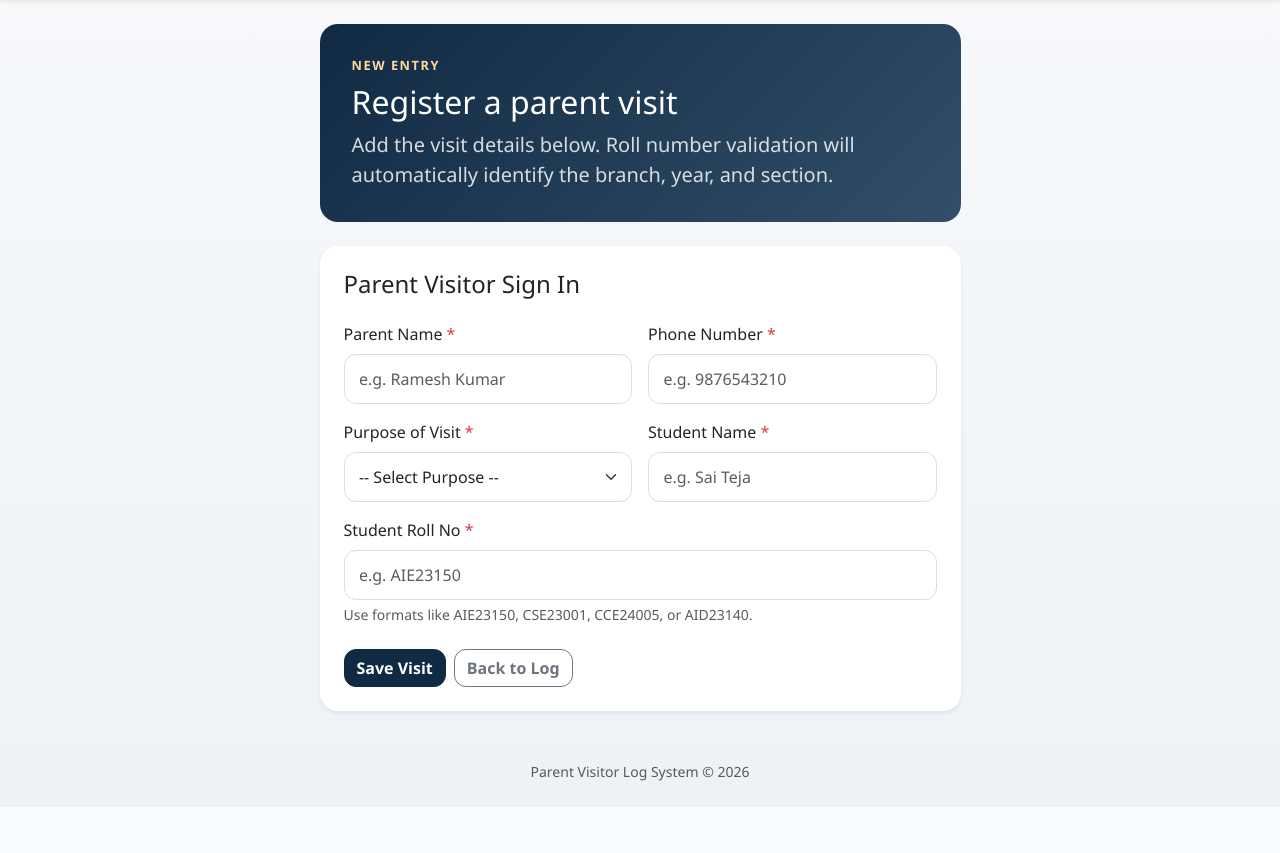
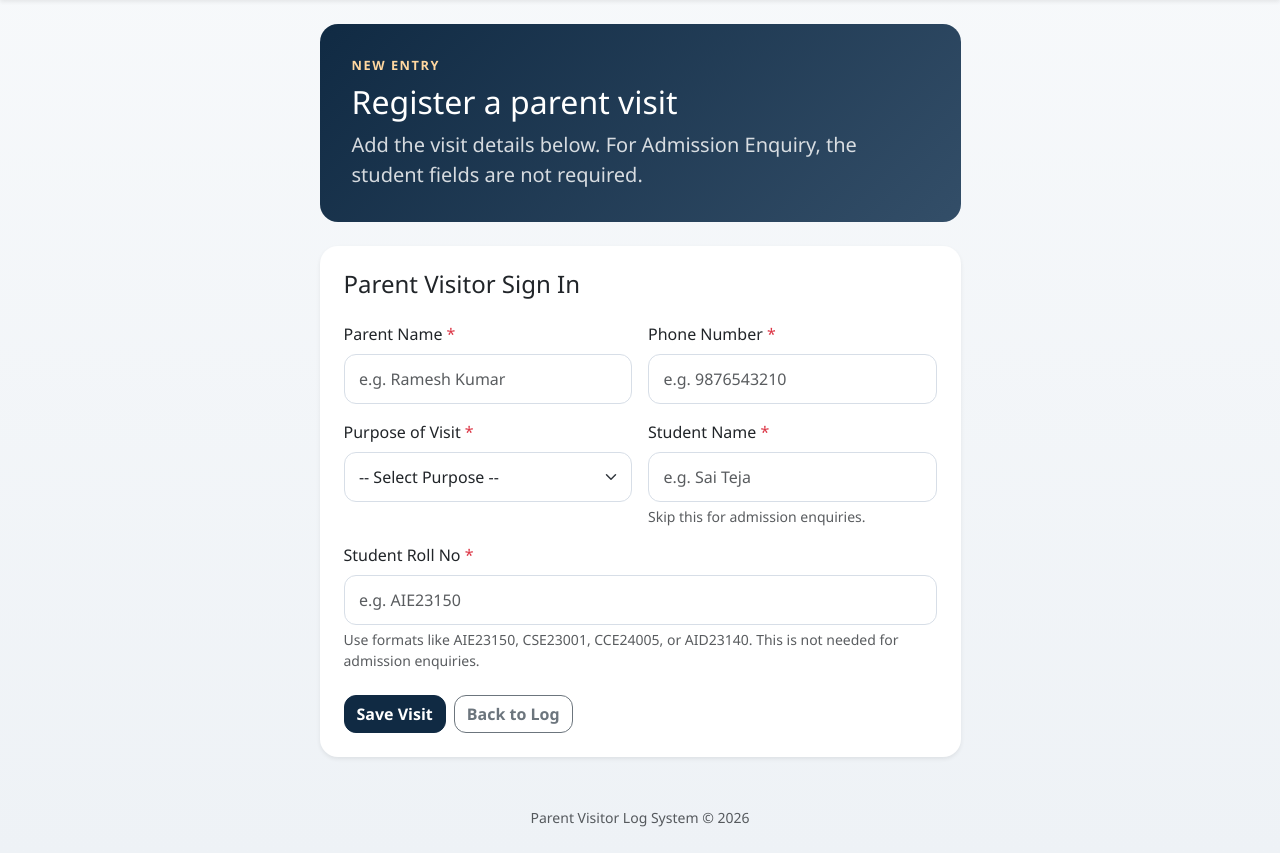
Before and after one commit to HARUTO-09/parents-log-book, a Flask app: page /signin in a window 1280 px wide. Shown: the part 56-909 px from the top of the page. Before the commit the page ends 837 px from the top, so only its background shows below. Run offline with Flask 3, Linux system fonts and the light colour scheme; the visitor is signed in with stand-in values (Sample User, id 1).

Commit message:
updated app.py with new visitor type

```diff
--- a/templates/signin.html
+++ b/templates/signin.html
@@ -7,7 +7,7 @@
         <section class="hero mb-4">
             <p class="eyebrow mb-2">New Entry</p>
             <h2 class="mb-2">Register a parent visit</h2>
-            <p class="lead mb-0">Add the visit details below. Roll number validation will automatically identify the branch, year, and section.</p>
+            <p class="lead mb-0">Add the visit details below. For Admission Enquiry, the student fields are not required.</p>
         </section>
 
         <div class="card p-4 shadow-sm form-card">
@@ -32,7 +32,7 @@
 
                     <div class="col-md-6">
                         <label class="form-label">Purpose of Visit <span class="text-danger">*</span></label>
-                        <select name="purpose" class="form-select" required>
+                        <select name="purpose" id="purpose" class="form-select" required>
                             <option value="">-- Select Purpose --</option>
                             {% for purpose in purpose_options %}
                                 <option value="{{ purpose }}">{{ purpose }}</option>
@@ -40,16 +40,33 @@
                         </select>
                     </div>
 
-                    <div class="col-md-6">
+                    <div class="col-md-6 student-field">
                         <label class="form-label">Student Name <span class="text-danger">*</span></label>
-                        <input type="text" name="student_name" class="form-control" placeholder="e.g. Sai Teja" required>
+                        <input
+                            type="text"
+                            name="student_name"
+                            id="studentName"
+                            class="form-control"
+                            placeholder="e.g. Sai Teja"
+                            data-student-required="true"
+                            required
+                        >
+                        <div class="form-text">Skip this for admission enquiries.</div>
                     </div>
 
-                    <div class="col-12">
+                    <div class="col-12 student-field" id="studentRollField">
                         <label class="form-label">Student Roll No <span class="text-danger">*</span></label>
-                        <input type="text" name="roll_no" id="rollNo" class="form-control" placeholder="e.g. AIE23150" required>
+                        <input
+                            type="text"
+                            name="roll_no"
+                            id="rollNo"
+                            class="form-control"
+                            placeholder="e.g. AIE23150"
+                            data-student-required="true"
+                            required
+                        >
                         <div class="form-text">
-                            Use formats like AIE23150, CSE23001, CCE24005, or AID23140.
+                            Use formats like AIE23150, CSE23001, CCE24005, or AID23140. This is not needed for admission enquiries.
                         </div>
                         <div class="invalid-feedback">
                             Enter a valid roll number in the format AIE23150, CSE23001, CCE24005, or AID23140.
```
Also changed, not shown: templates/index.html (+10 -5 lines).
